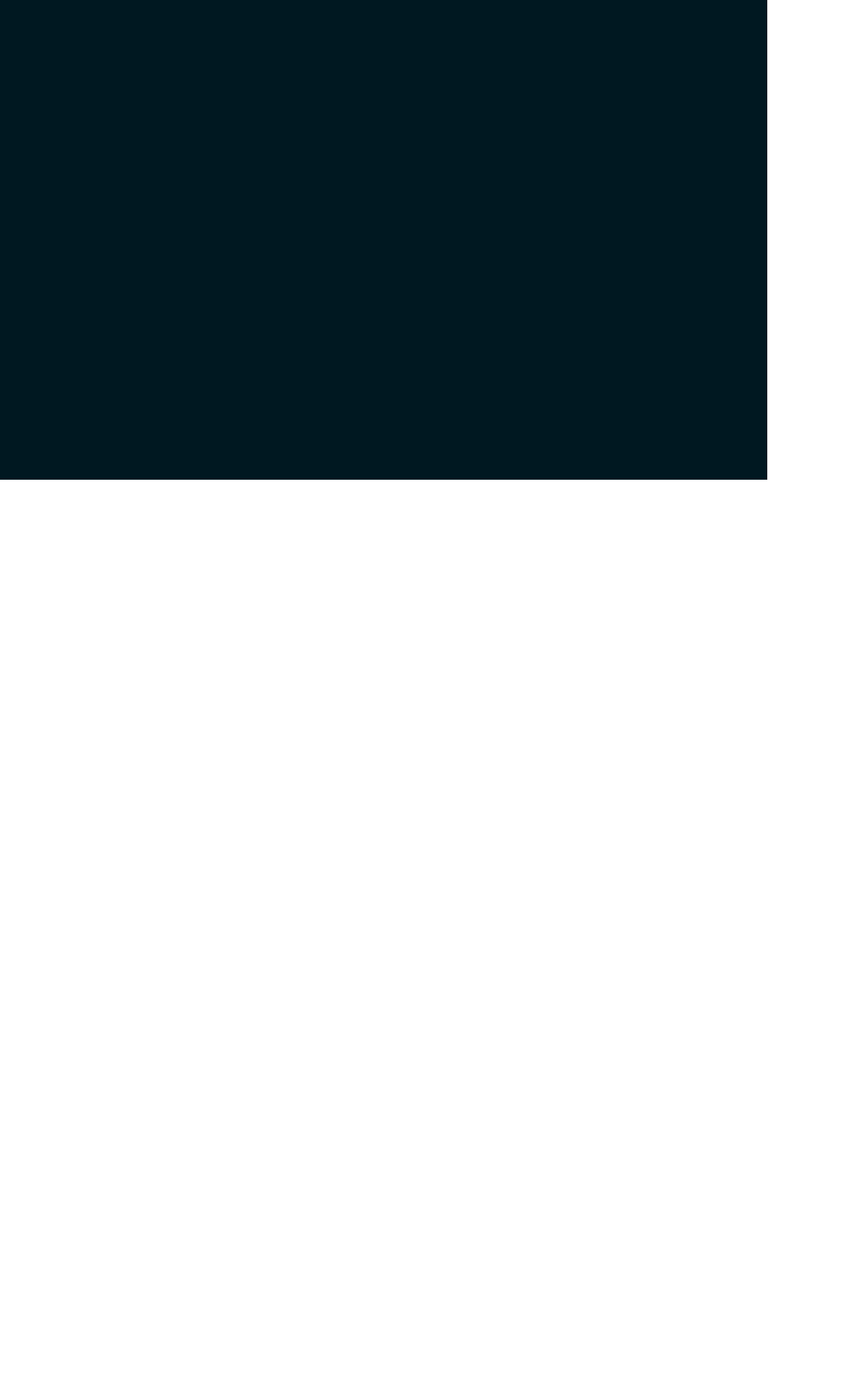
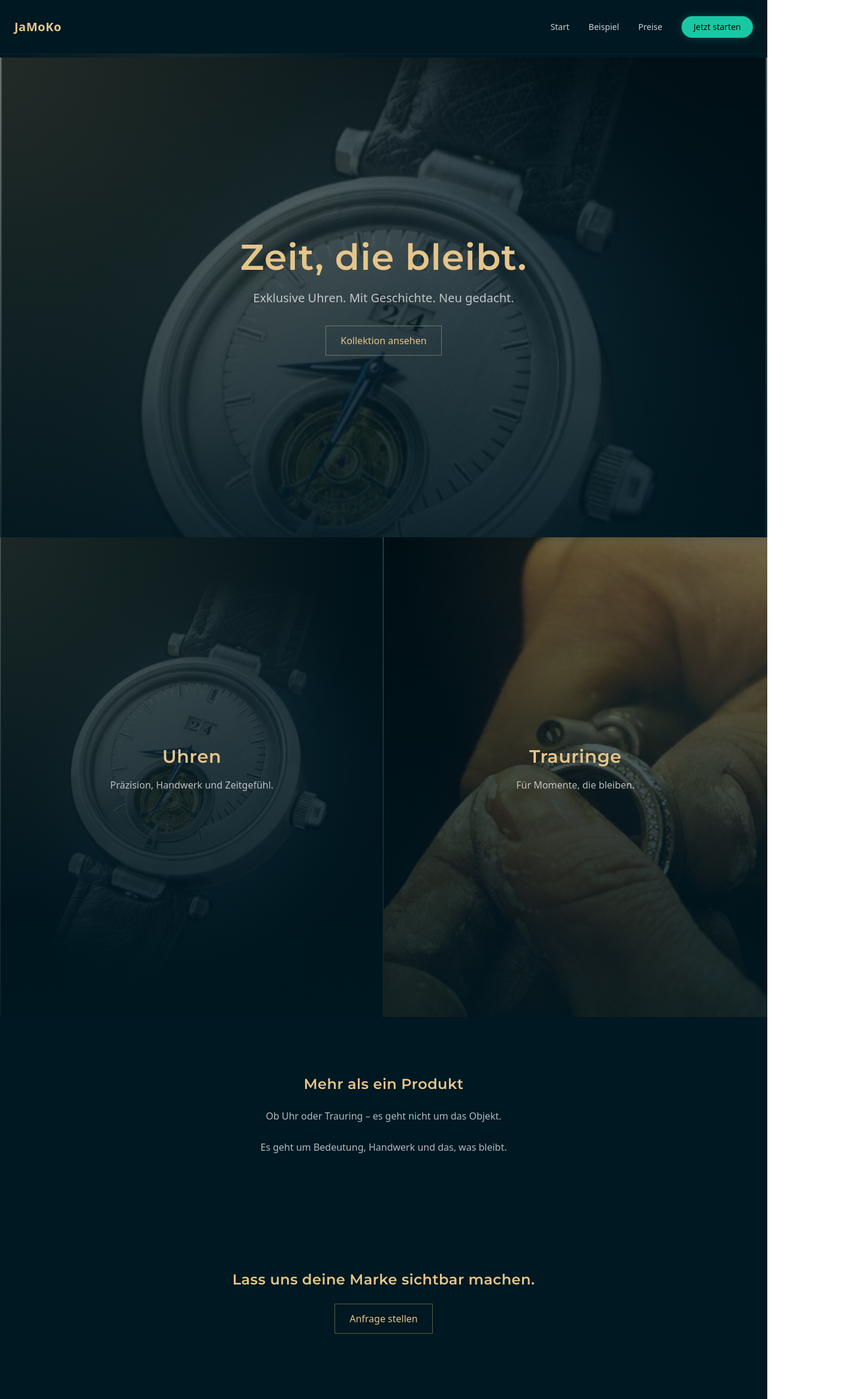
Before and after one commit to Jamoko112026/Jamoko-v1, a React (Vite) app: page /uli-glaser in a window 1280 px wide. Before the commit this address had no page. Shown: the top 2333 px of the page at 60% size, 1408 px wide, since content can reach past the window. Before the commit the page ends 800 px from the top, so only its background shows below. Built offline with nearby package versions, Linux system fonts and the light colour scheme.

Commit message:
Uli Glaser Demo Split Version

```diff
--- a/src/components/AnimatedRoutes.tsx
+++ b/src/components/AnimatedRoutes.tsx
@@ -17,7 +17,8 @@ import Business from "../pages/Business";
 // Case Studies / Demos
 import SLBautec from "../pages/SLBautec";
 import PhysioDemo from "../pages/PhysioDemo";
-import SushiDemo from "../pages/SushiDemo"; // 👈 NEU
+import SushiDemo from "../pages/SushiDemo";
+import UliGlaserDemo from "../pages/UliGlaserDemo"; // 🔥 NEU
 
 // Legal
 import Impressum from "../pages/Impressum";
@@ -27,9 +28,9 @@ import AGB from "../pages/AGB";
 export default function AnimatedRoutes() {
   const location = useLocation();
 
-  // Scroll bei Routewechsel
+  // 🔧 Sauberer Scroll-Reset
   useLayoutEffect(() => {
-    window.scrollTo(0, 0);
+    window.scrollTo({ top: 0, left: 0, behavior: "instant" });
   }, [location.pathname]);
 
   return (
@@ -37,45 +38,44 @@ export default function AnimatedRoutes() {
       <motion.main
         key={location.pathname}
         style={{ willChange: "transform, opacity" }}
-        initial={{ opacity: 0, y: 20 }}
+        initial={{ opacity: 0, y: 16 }}
         animate={{ opacity: 1, y: 0 }}
-        exit={{ opacity: 0, y: -10 }}
+        exit={{ opacity: 0, y: -8 }}
         transition={{
-          duration: 0.45,
+          duration: 0.4,
           ease: [0.22, 1, 0.36, 1],
         }}
       >
         <Routes location={location} key={location.pathname}>
-
           <Route path="/" element={<JamokoLayout />}>
 
-            {/* Home */}
+            {/* 🏠 Home */}
             <Route index element={<Home />} />
 
-            {/* Services */}
+            {/* ⚙️ Services */}
             <Route path="minisite" element={<MiniSite />} />
             <Route path="business" element={<Business />} />
             <Route path="pricing" element={<Pricing />} />
 
-            {/* Info */}
+            {/* ℹ️ Info */}
             <Route path="faq" element={<FAQ />} />
             <Route path="kontakt" element={<Kontakt />} />
             <Route path="about" element={<About />} />
 
-            {/* Case Studies */}
+            {/* 🧪 Case Studies */}
             <Route path="sl-bautec" element={<SLBautec />} />
 
-            {/* Demos */}
+            {/* 🎯 DEMOS */}
             <Route path="physio" element={<PhysioDemo />} />
-            <Route path="sushi" element={<SushiDemo />} /> {/* 👈 NEU */}
+            <Route path="sushi" element={<SushiDemo />} />
+            <Route path="uli-glaser" element={<UliGlaserDemo />} /> {/* 💥 DEIN LINK */}
 
-            {/* Legal */}
+            {/* ⚖️ Legal */}
             <Route path="impressum" element={<Impressum />} />
             <Route path="datenschutz" element={<Datenschutz />} />
             <Route path="agb" element={<AGB />} />
 
           </Route>
-
         </Routes>
       </motion.main>
     </AnimatePresence>
--- /dev/null
+++ b/src/pages/UliGlaserDemo.tsx
@@ -0,0 +1,106 @@
+export default function UliGlaserDemo() {
+  return (
+    <main className="bg-[#001821] text-white min-h-screen">
+
+      {/* HERO – UHR */}
+      <section
+        className="h-screen flex flex-col justify-center items-center text-center px-6 relative overflow-hidden bg-[#001821]"
+        style={{
+          backgroundImage: "linear-gradient(rgba(0,24,33,0.65), rgba(0,24,33,0.92)), url('/uli-watch.jpg')",
+          backgroundSize: "cover",
+          backgroundPosition: "center 30%",
+          backgroundRepeat: "no-repeat"
+        }}
+      >
+        <div className="absolute inset-0 bg-[radial-gradient(circle_at_top_left,rgba(229,197,139,0.15),transparent_60%)]" />
+
+        <div className="relative z-10">
+          <h1 className="text-4xl md:text-6xl font-light mb-6">
+            Zeit, die bleibt.
+          </h1>
+
+          <p className="text-lg md:text-xl text-white/70 mb-8">
+            Exklusive Uhren. Mit Geschichte. Neu gedacht.
+          </p>
+
+          <button className="px-6 py-3 border border-[#E5C58B]/40 text-[#E5C58B] hover:bg-[#E5C58B] hover:text-[#001821] transition">
+            Kollektion ansehen
+          </button>
+        </div>
+      </section>
+
+      {/* SPLIT – UHR vs TRAURINGE */}
+      <section className="grid md:grid-cols-2 min-h-screen">
+
+        {/* UHREN */}
+        <div
+          className="relative flex items-center justify-center text-center px-6"
+          style={{
+            backgroundImage: "linear-gradient(rgba(0,24,33,0.75), rgba(0,24,33,0.95)), url('/uli-watch.jpg')",
+            backgroundSize: "cover",
+            backgroundPosition: "center"
+          }}
+        >
+          <div className="absolute inset-0 bg-[radial-gradient(circle_at_top_left,rgba(229,197,139,0.12),transparent_60%)]" />
+
+          <div className="relative z-10 max-w-md">
+            <h2 className="text-3xl mb-4 text-[#E5C58B]">
+              Uhren
+            </h2>
+
+            <p className="text-white/70 mb-6">
+              Präzision, Handwerk und Zeitgefühl.
+            </p>
+          </div>
+        </div>
+
+        {/* TRAURINGE */}
+        <div
+          className="relative flex items-center justify-center text-center px-6"
+          style={{
+            backgroundImage: "linear-gradient(rgba(0,24,33,0.6), rgba(0,24,33,0.9)), url('/uli-rings.jpg')",
+            backgroundSize: "cover",
+            backgroundPosition: "center"
+          }}
+        >
+          <div className="absolute inset-0 bg-[radial-gradient(circle_at_top_right,rgba(229,197,139,0.15),transparent_60%)]" />
+
+          <div className="relative z-10 max-w-md">
+            <h2 className="text-3xl mb-4 text-[#E5C58B]">
+              Trauringe
+            </h2>
+
+            <p className="text-white/70 mb-6">
+              Für Momente, die bleiben.
+            </p>
+          </div>
+        </div>
+
+      </section>
+
+      {/* SECTION */}
+      <section className="py-24 px-6 text-center max-w-2xl mx-auto">
+        <h2 className="text-2xl mb-6 text-[#E5C58B]">
+          Mehr als ein Produkt
+        </h2>
+
+        <p className="text-white/70 leading-relaxed">
+          Ob Uhr oder Trauring – es geht nicht um das Objekt. <br /><br />
+          Es geht um Bedeutung, Handwerk und das, was bleibt.
+        </p>
+      </section>
+
+      {/* CTA */}
+      <section className="py-24 text-center">
+        <h2 className="text-2xl mb-6">
+          Lass uns deine Marke sichtbar machen.
+        </h2>
+
+        <button className="px-6 py-3 border border-[#E5C58B]/40 text-[#E5C58B] hover:bg-[#E5C58B] hover:text-[#001821] transition">
+          Anfrage stellen
+        </button>
+      </section>
+
+    </main>
+  );
+}
```
Also changed, not shown: public/uli-rings.jpg (added), public/uli-watch.jpg (added).
